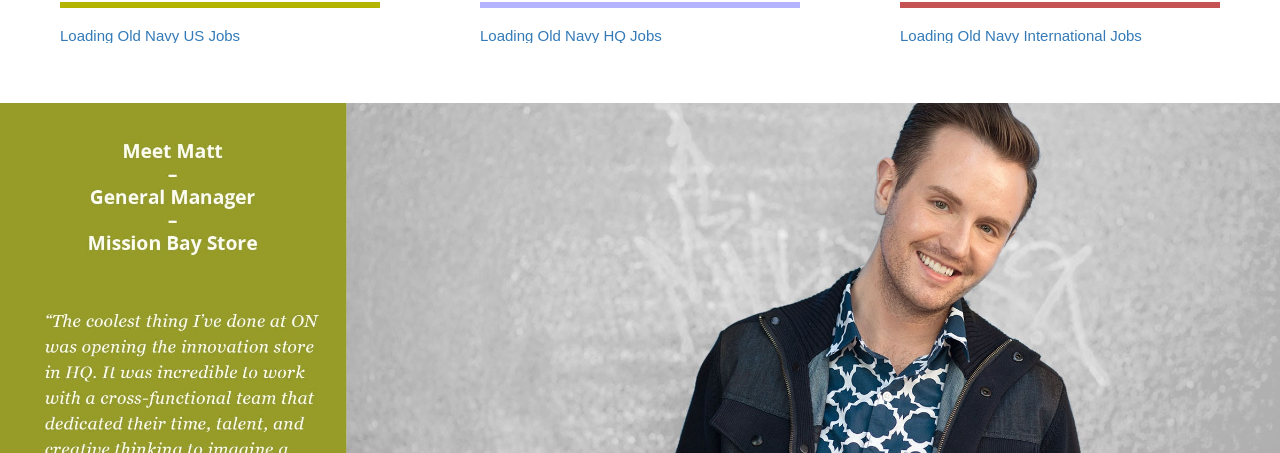
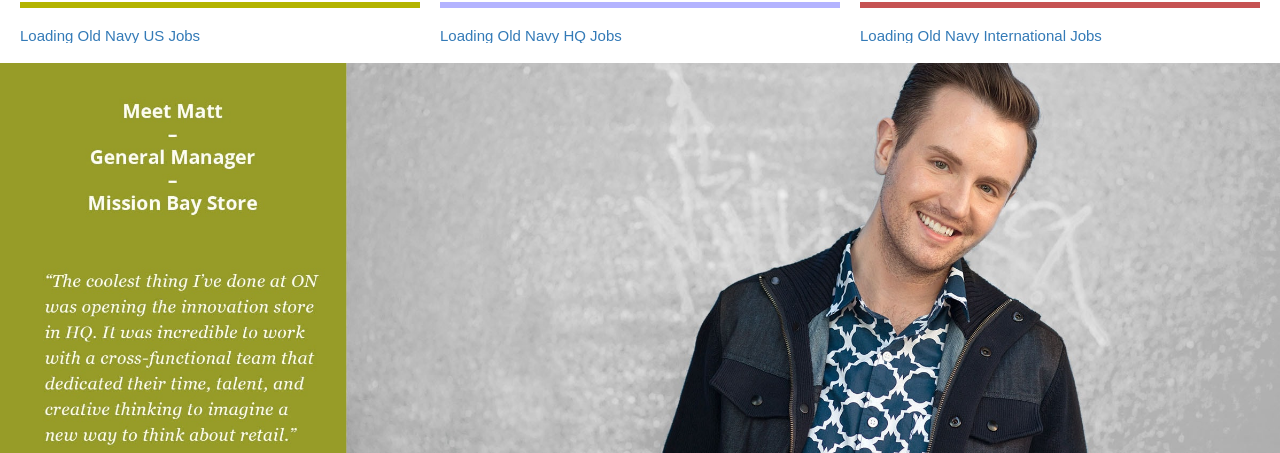
Before and after one commit to EmilyBoer/Recruitment-Feed-, a plain HTML site: page index.html in a window 1280 px wide. Shown: the part 647-1100 px from the top of the page. Drawn offline with nearby package versions, Linux system fonts and the light colour scheme; a script that the page names is missing; a web font is replaced by a local one.

Commit message:
add changes

```diff
--- a/stylesheets/oldNavy.css
+++ b/stylesheets/oldNavy.css
@@ -594,8 +594,7 @@ li.apply3{
 
 .job-catagory{
   padding-top:0px;
-  padding:50px;
-  padding-top:10px;
+  padding:10px;
 }
 
 #job-catagory1{
```
